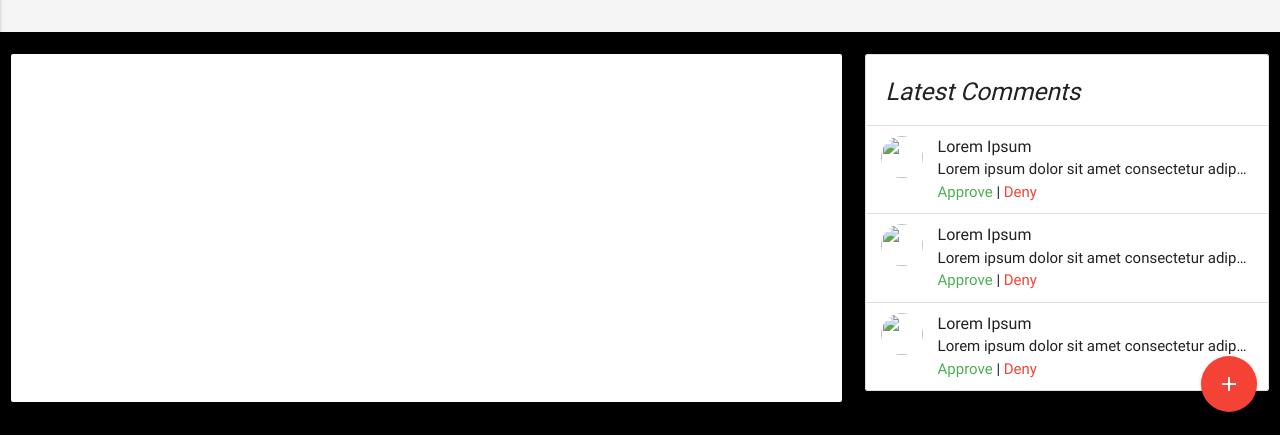
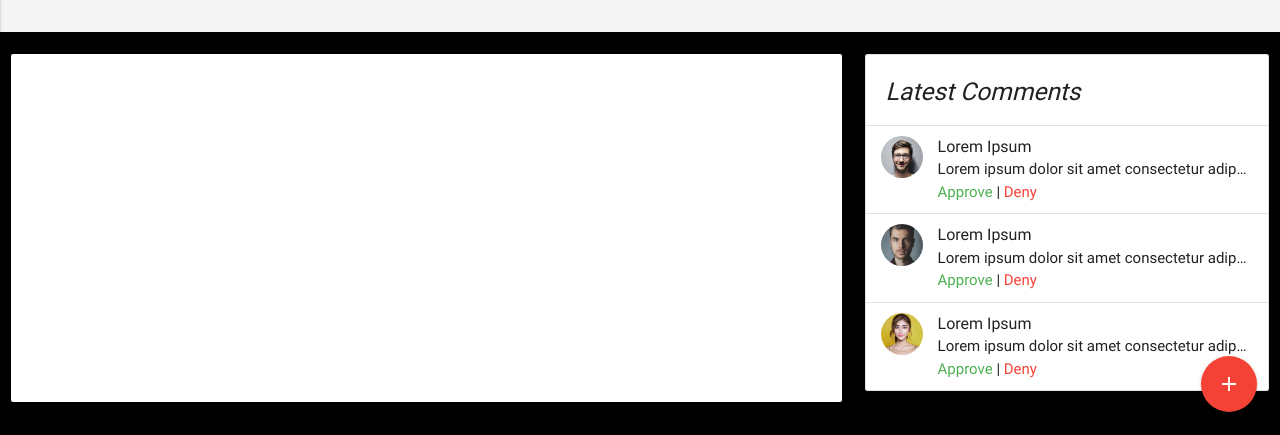
Before and after one commit to prateek951/MaterialDesignTemplates, a plain HTML site: page Template-3/index.html in a window 1280 px wide. Shown: the part 365-800 px from the top of the page. Drawn offline with nearby package versions, Linux system fonts and the light colour scheme; a script that the page names is missing.

Commit message:
small fix image appears now

```diff
--- a/Template-3/index.html
+++ b/Template-3/index.html
@@ -120,7 +120,7 @@
             <h5><em>Latest Comments</em></h5>
           </li>
           <li class="collection-item avatar" ng-repeat="avatar in avatars">
-            <img ng-src="avatar.avatarImage" alt="" class="circle">
+            <img ng-src="{{avatar.avatarImage}}" alt="" class="circle">
             <span class="title">{{avatar.avatarTitle}}</span>
             <p class="truncate">{{avatar.avatarDescription}}</p>
             <!-- Approval link -->
```
